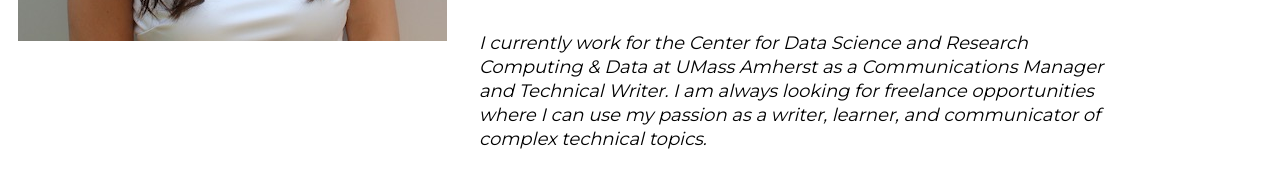
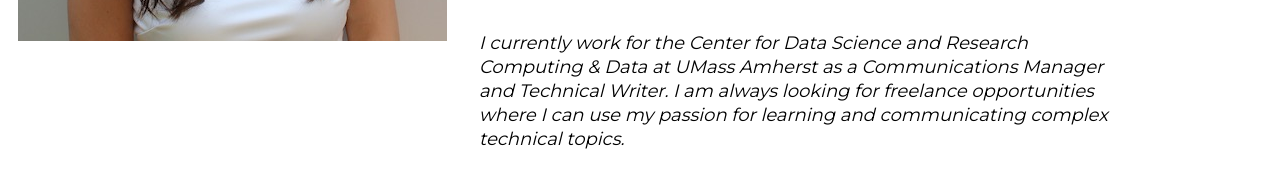
Before and after one commit to lsaloio/lsaloio.github.io, a plain HTML site: page index.html in a window 1280 px wide. Shown: the part 616-797 px from the top of the page. Drawn offline with Linux system fonts and the light colour scheme.

Commit message:
Update index.html and add links

```diff
--- a/index.html
+++ b/index.html
@@ -43,7 +43,7 @@
                     During my last semester, I interned as a Technical Writer for the <strong>Center for Data Science at UMass Amherst</strong>. Through my internship, I had the opportunity to apply skills in Git, Markdown, VS Code, command lines, and more in order to edit and write technical documentation. I also worked on writing and editing content for the Center's in-progress website.
                     After I graduated in May of 2023, I spent the summer interning at <strong>NASA's Goddard Space Flight Center</strong> where I did technical writing for their Spacecraft Telecomm Systems.
                 </p>
-                <p class="fancy-text"><em> I currently work for the Center for Data Science and Research Computing & Data at UMass Amherst as a Communications Manager and Technical Writer. I am always looking for freelance opportunities where I can use my passion as a writer, learner, and communicator of complex technical topics.
+                <p class="fancy-text"><em> I currently work for the <a href="https://ds.cs.umass.edu">Center for Data Science</a> and <a href="https://www.umass.edu/research-computing/">Research Computing & Data</a> at UMass Amherst as a Communications Manager and Technical Writer. I am always looking for freelance opportunities where I can use my passion for learning and communicating complex technical topics.
                 </em></p>
            </div>
 
```
